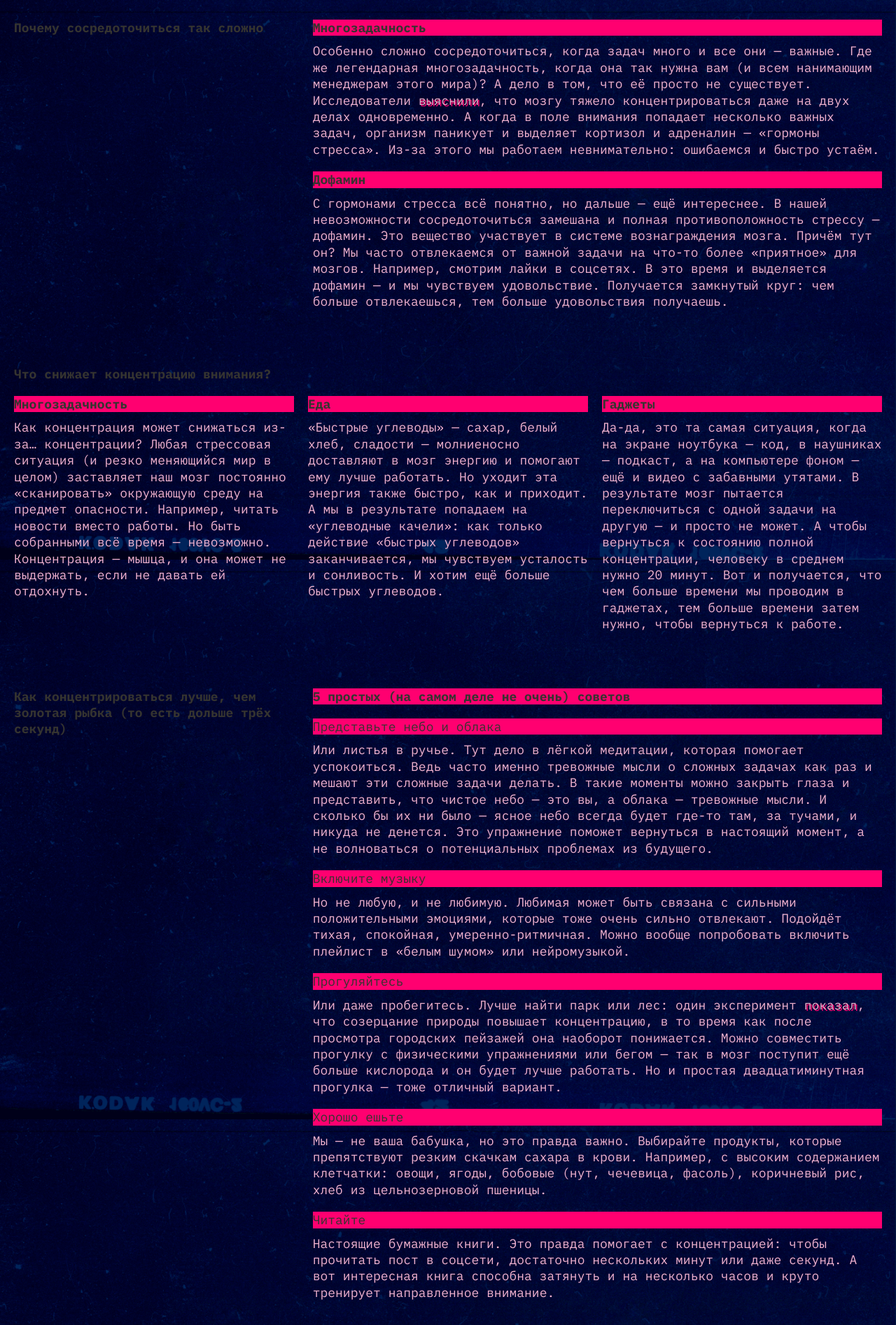
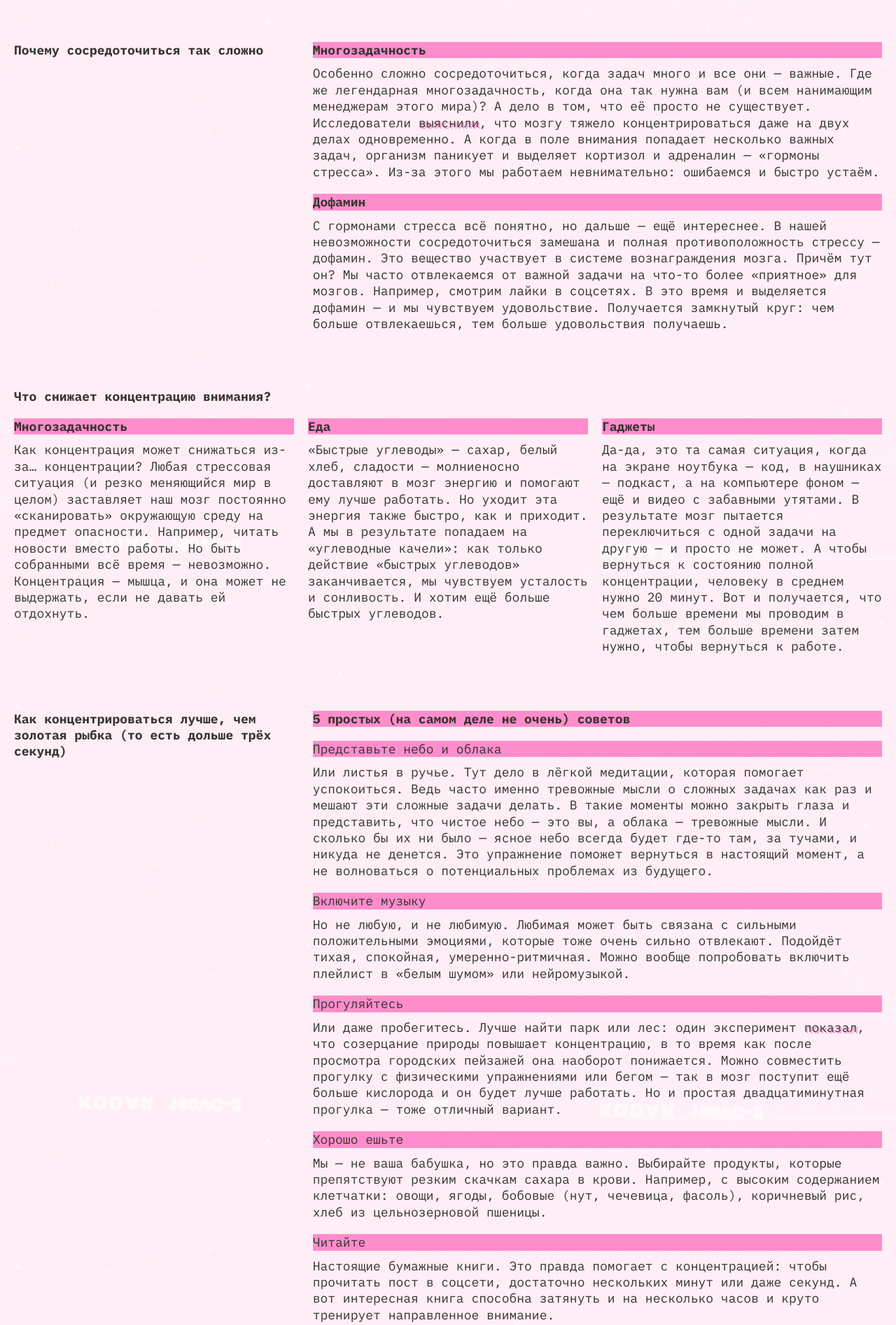
Before and after one commit to nodelmann/slozhno-sosredotochitsya, a plain HTML site: page index.html in a window 1280 px wide. Shown: the part 800-2694 px from the top of the page at 70% size. Drawn offline with Linux system fonts and the light colour scheme.

Commit message:
fix the first iteration

```diff
--- a/index.html
+++ b/index.html
@@ -54,8 +54,8 @@
     <main class="main">
       <section class="section top-section">
         <h2 class="section__title">Почему сосредоточиться так сложно</h2>
-        <ul class="section__list">
-          <li class="section__item">
+        <article class="section__list">
+          <article class="section__item">
             <h3 class="section__item-title title-decor">Многозадачность</h3>
             <p class="section__item-text">
               Особенно сложно сосредоточиться, когда задач много и все они —
@@ -73,8 +73,8 @@
               «гормоны стресса». Из-за этого мы работаем невнимательно:
               ошибаемся и быстро устаём.
             </p>
-          </li>
-          <li class="section__item">
+          </article>
+          <article class="section__item">
             <h3 class="section__item-title title-decor">Дофамин</h3>
             <p class="section__item-text">
               С гормонами стресса всё понятно, но дальше — ещё интереснее. В
@@ -86,13 +86,13 @@
               чувствуем удовольствие. Получается замкнутый круг: чем больше
               отвлекаешься, тем больше удовольствия получаешь.
             </p>
-          </li>
-        </ul>
+          </article>
+        </article>
       </section>
       <section class="section middle-section">
         <h2 class="section__title">Что снижает концентрацию внимания?</h2>
-        <ul class="section__list">
-          <li class="section__item">
+        <article class="section__list">
+          <article class="section__item">
             <h3 class="section__item-title title-decor">Многозадачность</h3>
             <p class="section__item-text">
               Как концентрация может снижаться из-за… концентрации? Любая
@@ -102,8 +102,8 @@
               собранными всё время — невозможно. Концентрация — мышца, и она
               может не выдержать, если не давать ей отдохнуть.
             </p>
-          </li>
-          <li class="section__item">
+          </article>
+          <article class="section__item">
             <h3 class="section__item-title title-decor">Еда</h3>
             <p class="section__item-text">
               «Быстрые углеводы» — сахар, белый хлеб, сладости — молниеносно
@@ -113,8 +113,8 @@
               углеводов» заканчивается, мы чувствуем усталость и сонливость. И
               хотим ещё больше быстрых углеводов.
             </p>
-          </li>
-          <li class="section__item">
+          </article>
+          <article class="section__item">
             <h3 class="section__item-title title-decor">Гаджеты</h3>
             <p class="section__item-text">
               Да-да, это та самая ситуация, когда на экране ноутбука — код, в
@@ -125,8 +125,8 @@
               Вот и получается, что чем больше времени мы проводим в гаджетах,
               тем больше времени затем нужно, чтобы вернуться к работе.
             </p>
-          </li>
-        </ul>
+          </article>
+        </article>
       </section>
       <section class="section bottom-section">
         <h2 class="section__title">
@@ -136,8 +136,8 @@
         <h3 class="section__item-title title-decor">
           5 простых (на самом деле не очень) советов
         </h3>
-        <ul class="section__list">
-          <li class="section__item">
+        <article class="section__list">
+          <article class="section__item">
             <h4 class="section__subtitle title-decor">
               Представьте небо и облака
             </h4>
@@ -151,8 +151,8 @@
               вернуться в настоящий момент, а не волноваться о потенциальных
               проблемах из будущего.
             </p>
-          </li>
-          <li class="section__item">
+          </article>
+          <article class="section__item">
             <h4 class="section__subtitle title-decor">Включите музыку</h4>
             <p class="section__text">
               Но не любую, и не любимую. Любимая может быть связана с сильными
@@ -160,8 +160,8 @@
               Подойдёт тихая, спокойная, умеренно-ритмичная. Можно вообще
               попробовать включить плейлист в «белым шумом» или нейромузыкой.
             </p>
-          </li>
-          <li class="section__item">
+          </article>
+          <article class="section__item">
             <h4 class="section__subtitle title-decor">Прогуляйтесь</h4>
             <p class="section__text">
               Или даже пробегитесь. Лучше найти парк или лес: один эксперимент
@@ -176,8 +176,8 @@
               мозг поступит ещё больше кислорода и он будет лучше работать. Но и
               простая двадцатиминутная прогулка — тоже отличный вариант.
             </p>
-          </li>
-          <li class="section__item">
+          </article>
+          <article class="section__item">
             <h4 class="section__subtitle title-decor">Хорошо ешьте</h4>
             <p class="section__text">
               Мы — не ваша бабушка, но это правда важно. Выбирайте продукты,
@@ -185,8 +185,8 @@
               высоким содержанием клетчатки: овощи, ягоды, бобовые (нут,
               чечевица, фасоль), коричневый рис, хлеб из цельнозерновой пшеницы.
             </p>
-          </li>
-          <li class="section__item">
+          </article>
+          <article class="section__item">
             <h4 class="section__subtitle title-decor">Читайте</h4>
             <p class="section__text">
               Настоящие бумажные книги. Это правда помогает с концентрацией:
@@ -194,8 +194,8 @@
               даже секунд. А вот интересная книга способна затянуть и на
               несколько часов и круто тренирует направленное внимание.
             </p>
-          </li>
-        </ul>
+          </article>
+        </article>
       </section>
       <section class="section gallery-section">
         <h3 class="section__item-title title-decor">А можно в картинках?</h3>
--- a/styles/dark.css
+++ b/styles/dark.css
@@ -3,12 +3,13 @@
   --text-color: #F1B2CE;
   --accent-color: #FF0070;
   --decor-color: #FF0070;
+  --menu-hover-color: rgba(255, 0, 112, 0.4);
   --header-text-color: #000028;
   --accent-heading-color: #DB00FF;
   --theme-switch-color: #FF0070;
   --title-color: #FF0070;
   --subtitle-color: #000028;
-  --font-family: "IBM Plex Mono", Arial, Helvetica, monospace, serif;
+  --font-family: "IBM Plex Mono", monospace, serif;
   --font-size: 18px;
   --link-shadow: 2px 2px 0px var(--accent-color);
   --link-hover: #F1B2CE;
@@ -23,12 +24,13 @@
     --text-color: #F1B2CE;
     --accent-color: #FF0070;
     --decor-color: #FF0070;
+    --menu-hover-color: rgba(255, 0, 112, 0.4);
     --header-text-color: #000028;
     --accent-heading-color: #DB00FF;
     --theme-switch-color: #FF0070;
     --title-color: #FF0070;
     --subtitle-color: #000028;
-    --font-family: "IBM Plex Mono", Arial, Helvetica, monospace, serif;
+    --font-family: "IBM Plex Mono", monospace, serif;
     --font-size: 18px;
     --link-shadow: 2px 2px 0px var(--accent-color);
     --link-hover: #F1B2CE;
--- a/styles/light.css
+++ b/styles/light.css
@@ -3,12 +3,13 @@
   --text-color: #353430;
   --accent-color: #FF8DCB;
   --decor-color: #353430;
+  --menu-hover-color: rgba(50, 49, 45, 0.4);
   --header-text-color: #353430;
   --accent-heading-color: #FFC2E6;
   --theme-switch-color: #353430;
   --title-color: #353430;
   --subtitle-color: #353430;
-  --font-family: "IBM Plex Mono", Arial, Helvetica, monospace, serif;
+  --font-family: "IBM Plex Mono", monospace, serif;
   --font-size: 18px;
   --link-shadow: 2px 2px 0px var(--accent-color);
   --link-hover: #353430;
@@ -24,21 +25,23 @@
 
 @media (prefers-color-scheme:light) {
   :root {
-    --bg-color: #000028;
-    --text-color: #F1B2CE;
-    --accent-color: #FF0070;
+    --bg-color: #F1B2CE;
+    --text-color: #353430;
+    --accent-color: #FF8DCB;
     --decor-color: #353430;
+    --menu-hover-color: rgba(50, 49, 45, 0.4);
     --header-text-color: #353430;
-    --accent-heading-color: #DB00FF;
+    --accent-heading-color: #FFC2E6;
     --theme-switch-color: #353430;
     --title-color: #353430;
     --subtitle-color: #353430;
-    --font-family: "IBM Plex Mono", Arial, Helvetica, monospace, serif;
+    --font-family: "IBM Plex Mono", monospace, serif;
     --font-size: 18px;
     --link-shadow: 2px 2px 0px var(--accent-color);
     --link-hover: #353430;
     --cover-image: url(../images/cover-image-dark.png);
     --accent-heading-fs-mobile: clamp(7.25rem, 7.0115rem + 1.0178vw, 7.5rem);
     --accent-heading-fs-desktop: clamp(7.5rem, 0.5625rem + 14.4531vw, 9.8125rem);
+    --cover-image: url(../images/cover-image-light.png);
   }
 }
--- a/styles/style.css
+++ b/styles/style.css
@@ -12,7 +12,7 @@ body {
 }
 
 .page {
-  font-family: var(--font-family), Arial, Helvetica, monospace, serif;
+  font-family: var(--font-family), monospace, serif;
   font-size: var(--font-size);
   display: grid;
   gap: 40px;
@@ -26,6 +26,7 @@ body {
   grid-template-rows: 1fr min-content 1fr;
   align-items: center;
   min-height: 668px;
+  height: 100vh;
   width: 100%;
   padding: 10px;
 }
@@ -41,7 +42,6 @@ body {
 
   .header {
     min-height: 768px;
-    padding: 20px;
   }
 }
 
@@ -49,6 +49,7 @@ body {
   position: absolute;
   display: flex;
   align-items: center;
+  text-transform: uppercase;
   gap: 10px;
   inset-inline-end: 0;
   inset-block-start: 0;
@@ -141,6 +142,7 @@ body {
   color: var(--theme-switch-color);
   text-transform: lowercase;
   background-color: transparent;
+  border: 1px solid transparent;
   cursor: pointer;
 }
 
@@ -151,15 +153,15 @@ body {
 }
 
 .header__theme-menu-button:hover {
-  outline: 1px solid var(--theme-switch-color);
+  outline: 1px solid var(--menu-hover-color);
 }
 
 .header__theme-menu-button:focus {
-  border-bottom: 1px solid var(--theme-switch-color);
+  border-block-end: 1px solid var(--theme-switch-color);
 }
 
 .header__theme-menu-button:focus-visible {
-  border-bottom: 1px solid var(--theme-switch-color);
+  border-block-end: 1px solid var(--theme-switch-color);
 }
 
 .title-decor {
@@ -180,14 +182,14 @@ body {
 @media (min-width: 768px) {
 
   .header__heading {
-    margin: 20px 0 0 -20px;
+    margin: 0 0 0 -20px;
   }
 }
 
 @media (min-width: 1024px) {
 
   .header__heading {
-    margin: 45px 0 0 -20px;
+    margin: 0 0 0 -20px;
     font-size: var(--accent-heading-fs-desktop);
   }
 }
@@ -209,7 +211,7 @@ body {
 .main {
   display: grid;
   gap: 50px;
-  padding: 10px;
+  padding: 0 10px;
 }
 
 @media (min-width: 768px) {
@@ -299,7 +301,7 @@ body {
 
 @media (min-width: 1024px) {
 
-  .middle-section .section__list{
+  .middle-section .section__list {
     display: grid;
     grid-template-columns: repeat(3, 1fr);
     gap: 20px;
@@ -311,11 +313,22 @@ body {
   gap: 10px;
 }
 
+.gallery__list {
+  display: grid;
+  gap: 10px;
+}
+
+.gallery__item {
+  display: block;
+}
+
 .gallery__img {
+  display: block;
   inline-size: 100%;
   block-size: 100%;
   object-fit: cover;
   object-position: center;
+  height: 100%;
 }
 
 @media (min-width: 768px) {
@@ -354,6 +367,7 @@ body {
     grid-column: 2 / 4;
     grid-row: 3 / 4;
   }
+
 }
 
 .footer {
--- a/styles/variables.css
+++ b/styles/variables.css
@@ -3,12 +3,13 @@
   --text-color: #F1B2CE;
   --accent-color: #FF0070;
   --decor-color: #FF0070;
+  --menu-hover-color: rgba(255, 0, 112, 0.4);
   --header-text-color: #000028;
   --accent-heading-color: #DB00FF;
   --theme-switch-color: #FF0070;
   --title-color: #FF0070;
   --subtitle-color: #000028;
-  --font-family: "IBM Plex Mono", Arial, Helvetica, monospace, serif;
+  --font-family: "IBM Plex Mono", monospace, serif;
   --font-size: 18px;
   --link-shadow: 2px 2px 0px var(--accent-color);
   --link-hover: #F1B2CE;
```
Also changed, not shown: 1 other file.
